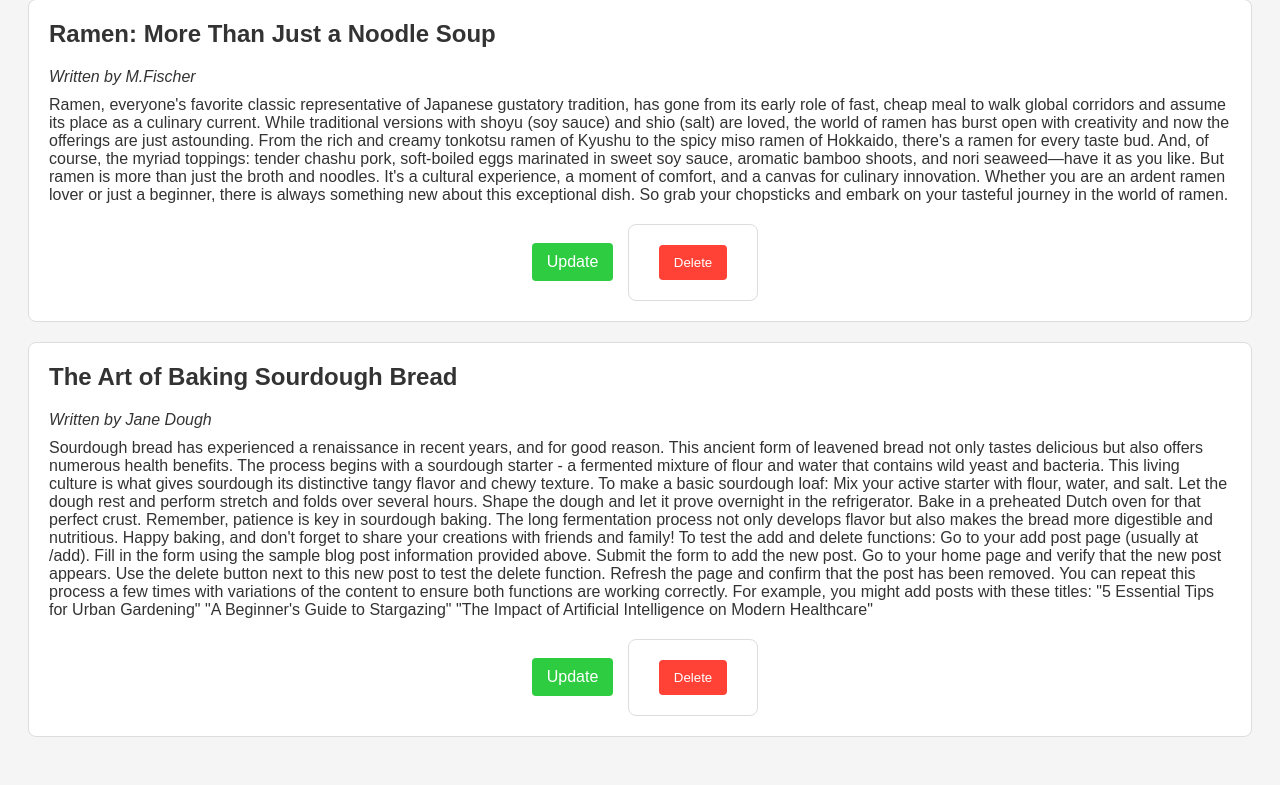
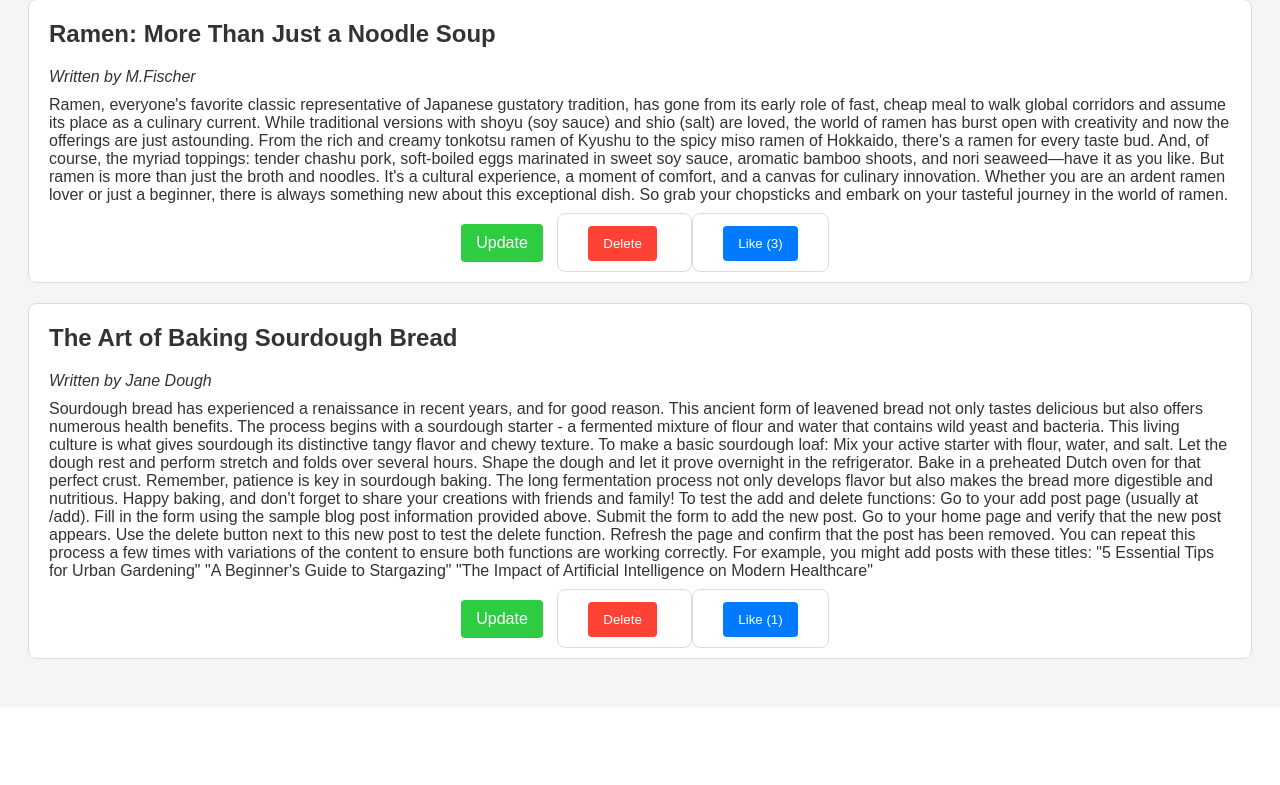
Before and after one commit to MfFischer/Masterblog, a Flask app: page / in a window 1280 px wide. Shown: the part 187-972 px from the top of the page. After the commit the page ends 846 px from the top, so only its background shows below. Run offline with Flask 3, Linux system fonts and the light colour scheme.

Commit message:
Add like feature to blog posts

```diff
--- a/app.py
+++ b/app.py
@@ -9,7 +9,11 @@
     """Load posts from a JSON file."""
     try:
         with open('posts.json', 'r') as f:
-            return json.load(f)
+            posts = json.load(f)
+            for post in posts:
+                if 'likes' not in post:
+                    post['likes'] = 0
+            return posts
     except FileNotFoundError:
         return []
 
@@ -45,7 +49,8 @@
             'id': str(uuid.uuid4()),  # Generate a unique ID for the new post.
             'title': request.form.get('title'),
             'author': request.form.get('author'),
-            'content': request.form.get('content')
+            'content': request.form.get('content'),
+            'likes': 0  # Initialize likes to 0
         }
         # Load existing posts, add the new post, and save the updated list.
         posts = load_posts()
@@ -68,6 +73,7 @@
 
 @app.route('/update/<post_id>', methods=['GET', 'POST'])
 def update_post(post_id):
+    """Update the specified blog post."""
     post = fetch_post_by_id(post_id)
     if post is None:
         return "Post not found", 404
@@ -78,8 +84,8 @@
         post['content'] = request.form['content']
 
         posts = load_posts()
-        for i, existing_post in enumerate(posts):
-            if existing_post['id'] == post_id:
+        for i, p in enumerate(posts):
+            if p['id'] == post_id:
                 posts[i] = post
                 break
         save_posts(posts)
@@ -88,6 +94,18 @@
     return render_template('update.html', post=post)
 
 
+@app.route('/like/<post_id>', methods=['POST'])
+def like_post(post_id):
+    """Increment the likes of the specified blog post."""
+    posts = load_posts()
+    for post in posts:
+        if post['id'] == post_id:
+            post['likes'] += 1
+            break
+    save_posts(posts)
+    return redirect(url_for('home'))
+
+
 if __name__ == '__main__':
     # Run the Flask development server.
     app.run(debug=True)
--- a/static/style.css
+++ b/static/style.css
@@ -51,7 +51,6 @@
     padding: 8px;
     border: 1px solid #DDD;
     border-radius: 4px;
-    box-sizing: border-box;
 }
 
 button {
@@ -61,7 +60,6 @@
     border: none;
     border-radius: 4px;
     cursor: pointer;
-
 }
 
 button:hover {
@@ -127,11 +125,28 @@
     display: inline-block;
     margin: 0 10px;
     cursor: pointer;
-
+    outline: none; /* Remove outline on focus */
 }
 
 .delete-button:hover {
     background-color: #FF1A1A;
+}
+
+.like-button {
+    background-color: #007BFF;
+    color: #FFF;
+    padding: 10px 15px;
+    border: none;
+    border-radius: 4px;
+    text-decoration: none;
+    display: inline-block;
+    margin: 0 10px;
+    cursor: pointer;
+    outline: none; /* Remove outline on focus */
+}
+
+.like-button:hover {
+    background-color: #0056b3;
 }
 
 /* Ensure all buttons look the same, even inside forms */
@@ -142,5 +157,5 @@
     border: none;
     border-radius: inherit;
     cursor: pointer;
-
+    outline: none; /* Remove outline on focus */
 }
--- a/templates/index.html
+++ b/templates/index.html
@@ -3,7 +3,7 @@
 <head>
     <meta charset="UTF-8">
     <meta name="viewport" content="width=device-width, initial-scale=1.0">
-    <title>My Flask Blog</title>
+    <title>Welcome to My Flask Blog</title>
     <link rel="stylesheet" href="{{ url_for('static', filename='style.css') }}">
 </head>
 <body>
@@ -18,8 +18,11 @@
         <p>{{ post.content }}</p>
         <div class="button-container">
             <a href="{{ url_for('update_post', post_id=post.id) }}" class="update-button">Update</a>
-                <form action="{{ url_for('delete_post', post_id=post.id) }}" method="post" style="display:Inline-Block;">
+            <form action="{{ url_for('delete_post', post_id=post.id) }}" method="post" style="display:inline;">
                 <button type="submit" class="delete-button">Delete</button>
+            </form>
+            <form action="{{ url_for('like_post', post_id=post.id) }}" method="post" style="display:inline;">
+                <button type="submit" class="like-button">Like ({{ post.likes }})</button>
             </form>
         </div>
     </div>
```
Also changed, not shown: posts.json (+4 -2 lines). Lines whose indentation alone changed are shown as unchanged.
